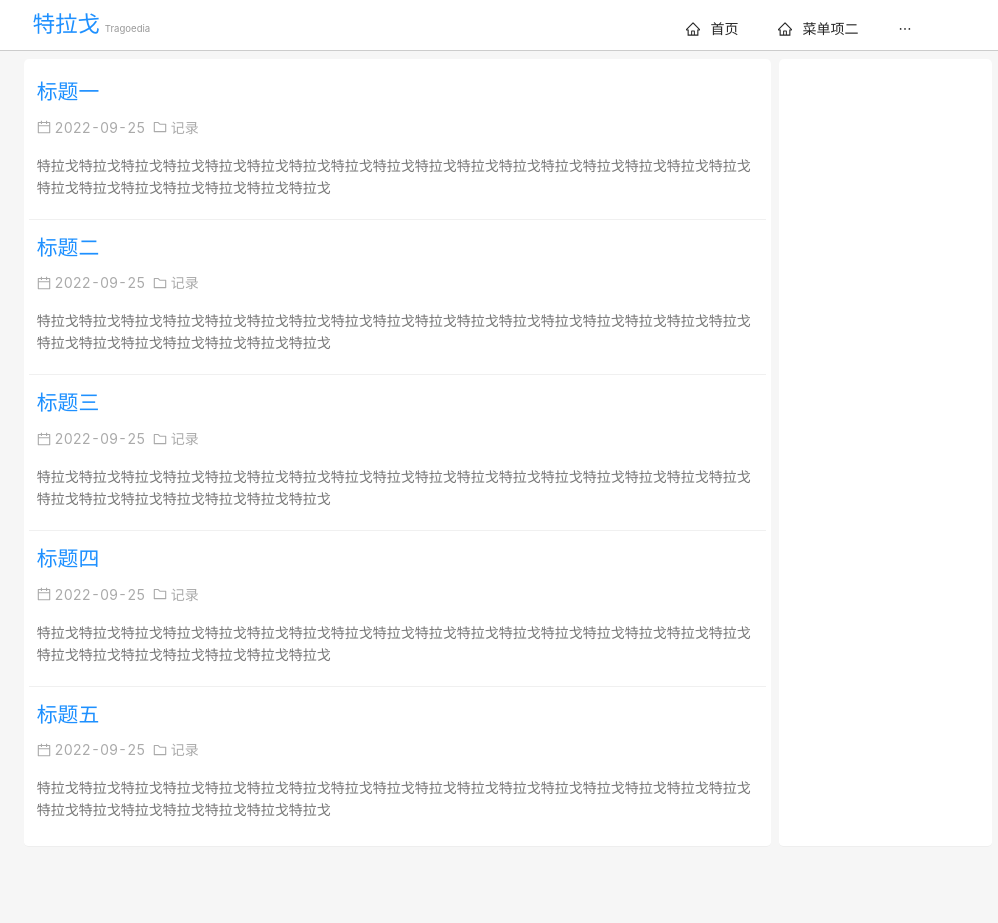
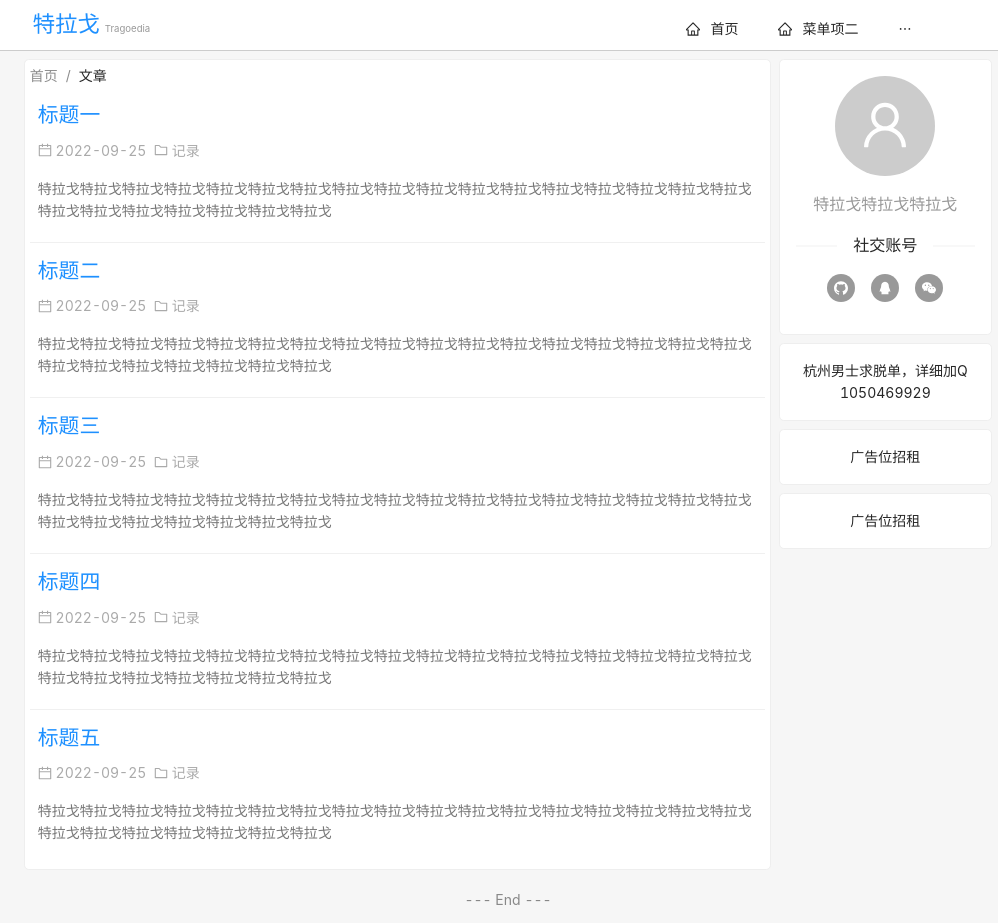
Before and after one commit to Tragoedia0722/blog-front, a Next.js app: page / in a window 1280 px wide. Shown: the whole page, without its empty margins (132-1130 px from the left). Before the commit the page ends 847 px from the top, so only its background shows below. Built offline with nearby package versions, Linux system fonts and the light colour scheme.

Commit message:
Main右侧及Footer

```diff
--- /dev/null
+++ b/components/footer/Footer.js
@@ -0,0 +1,12 @@
+import React from 'react';
+import classes from "./Footer.module.css";
+
+const Footer = () => {
+    return (
+        <div className={classes.footer}>
+            <span>--- End ---</span>
+        </div>
+    );
+};
+
+export default Footer;
--- /dev/null
+++ b/components/footer/Footer.module.css
@@ -0,0 +1,12 @@
+.footer {
+    text-align: center;
+    width: 100%;
+    color: #888;
+    margin-top: .5rem;
+    /*
+    background-color: #ffffff;
+    border-top: 1px solid #cccccc;
+    */
+    line-height: 2.8rem;
+    height: 2.8rem;
+}
--- a/components/main/Main.js
+++ b/components/main/Main.js
@@ -1,6 +1,8 @@
 import React from 'react';
 import classes from "./Main.module.css";
 import {Col, Row} from "antd";
+import Author from "./author/Author";
+import Advert from "./advert/Advert";
 
 const Main = (props) => {
     return (
@@ -10,7 +12,16 @@ const Main = (props) => {
                     {props.left}
                 </Col>
                 <Col className={classes.right} xs={0} sm={0} md={7} lg={5} xl={4}>
-                    {props.right}
+                    <Author/>
+                    <Advert advert={
+                        <div>杭州男士求脱单，详细加Q 1050469929</div>
+                    }/>
+                    <Advert advert={
+                        <div>广告位招租</div>
+                    }/>
+                    <Advert advert={
+                        <div>广告位招租</div>
+                    }/>
                 </Col>
             </Row>
         </div>
--- a/components/main/Main.module.css
+++ b/components/main/Main.module.css
@@ -6,15 +6,11 @@
     background-color: #FFF;
     padding: .3rem;
     border-radius: .3rem;
-    border-bottom: 1px solid #eee;
+    border: 1px solid #eee;
 }
 
 .right {
-    background-color: #FFF;
     margin-left: .5rem;
-    padding: .3rem;
-    border-radius: .3rem;
-    border-bottom: 1px solid #eee;
 }
 
 .title {
--- /dev/null
+++ b/components/main/advert/Advert.js
@@ -0,0 +1,12 @@
+import React from 'react';
+import classes from "./Advert.module.css";
+
+const Advert = (props) => {
+    return (
+        <div className={classes.advert}>
+            {props.advert}
+        </div>
+    );
+};
+
+export default Advert;
--- /dev/null
+++ b/components/main/advert/Advert.module.css
@@ -0,0 +1,8 @@
+.advert {
+    text-align: center;
+    margin-top: .5rem;
+    padding: 1rem;
+    background-color: #FFF;
+    border: 1px solid #eee;
+    border-radius: .3rem;
+}
--- /dev/null
+++ b/components/main/author/Author.js
@@ -0,0 +1,26 @@
+import React from 'react';
+import classes from "./Author.module.css";
+import {Avatar, Divider} from "antd";
+import {GithubOutlined, QqOutlined, UserOutlined, WechatOutlined} from "@ant-design/icons"
+
+const Author = () => {
+    return (
+        <div className={classes.author}>
+            <div>
+                <Avatar
+                    size={100}
+                    icon={<UserOutlined/>}
+                />
+            </div>
+            <div className={classes.info}>
+                特拉戈特拉戈特拉戈
+                <Divider>社交账号</Divider>
+                <Avatar size={28} icon={<GithubOutlined/>} className={classes.account}/>
+                <Avatar size={28} icon={<QqOutlined/>} className={classes.account}/>
+                <Avatar size={28} icon={<WechatOutlined/>} className={classes.account}/>
+            </div>
+        </div>
+    );
+};
+
+export default Author;
--- /dev/null
+++ b/components/main/author/Author.module.css
@@ -0,0 +1,22 @@
+.author {
+    text-align: center;
+    padding: 1rem;
+    background-color: #FFF;
+    border: 1px solid #eee;
+    border-radius: .3rem;
+}
+
+.author div {
+    margin-bottom: 1rem;
+}
+
+.info {
+    font-size: 1rem;
+    color: #999;
+}
+
+.account {
+    background-color: #999;
+    margin-left: .5rem;
+    margin-right: .5rem;
+}
--- a/pages/index.js
+++ b/pages/index.js
@@ -2,9 +2,10 @@ import React, {useState} from 'react'
 import Head from 'next/head'
 import Header from "../components/header/Header";
 import Main from "../components/main/Main"
-import {List} from "antd";
+import {Breadcrumb, List} from "antd";
 import classes from "../components/main/Main.module.css";
 import {CalendarOutlined, FolderOutlined} from "@ant-design/icons";
+import Footer from "../components/footer/Footer";
 
 const Home = () => {
     const [dataSource, setDataSource] = useState([
@@ -41,7 +42,15 @@ const Home = () => {
         ]
     )
 
-    const left = <List
+    const left = (
+        <>
+            <div>
+                <Breadcrumb>
+                    <Breadcrumb.Item><a href={"/"}>首页</a></Breadcrumb.Item>
+                    <Breadcrumb.Item><span>文章</span></Breadcrumb.Item>
+                </Breadcrumb>
+            </div>
+            <List
                 itemLayout={"vertical"}
                 dataSource={dataSource}
                 renderItem={item => (
@@ -61,10 +70,8 @@ const Home = () => {
                         </div>
                     </List.Item>
                 )}/>
-
-    const right = <div>
-
-    </div>
+        </>
+    )
 
     return (
         <>
@@ -73,7 +80,8 @@ const Home = () => {
             </Head>
 
             <Header/>
-            <Main left={left} right={right}/>
+            <Main left={left}/>
+            <Footer/>
         </>
     )
 }
```
Lines whose indentation alone changed are shown as unchanged.
